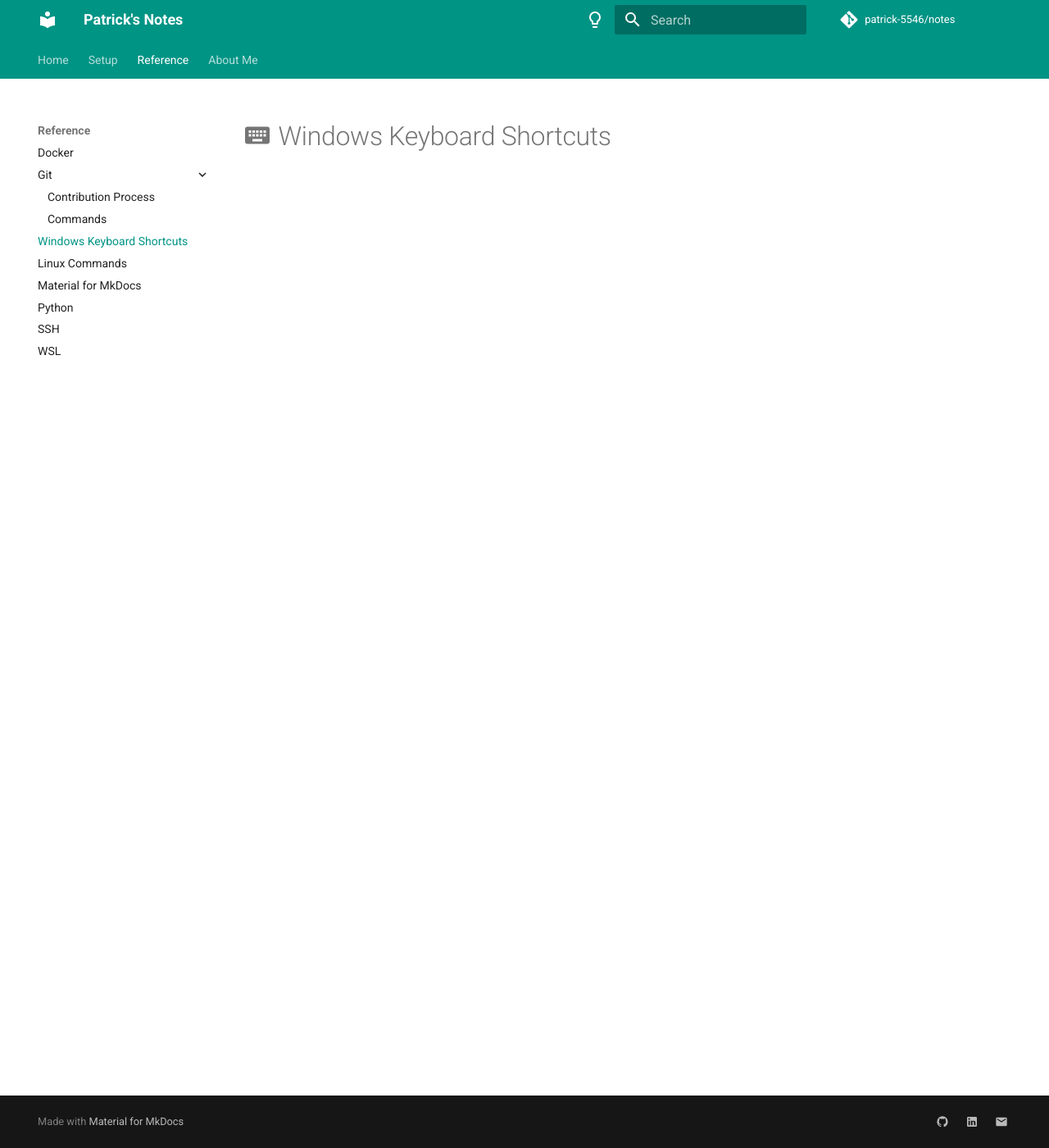
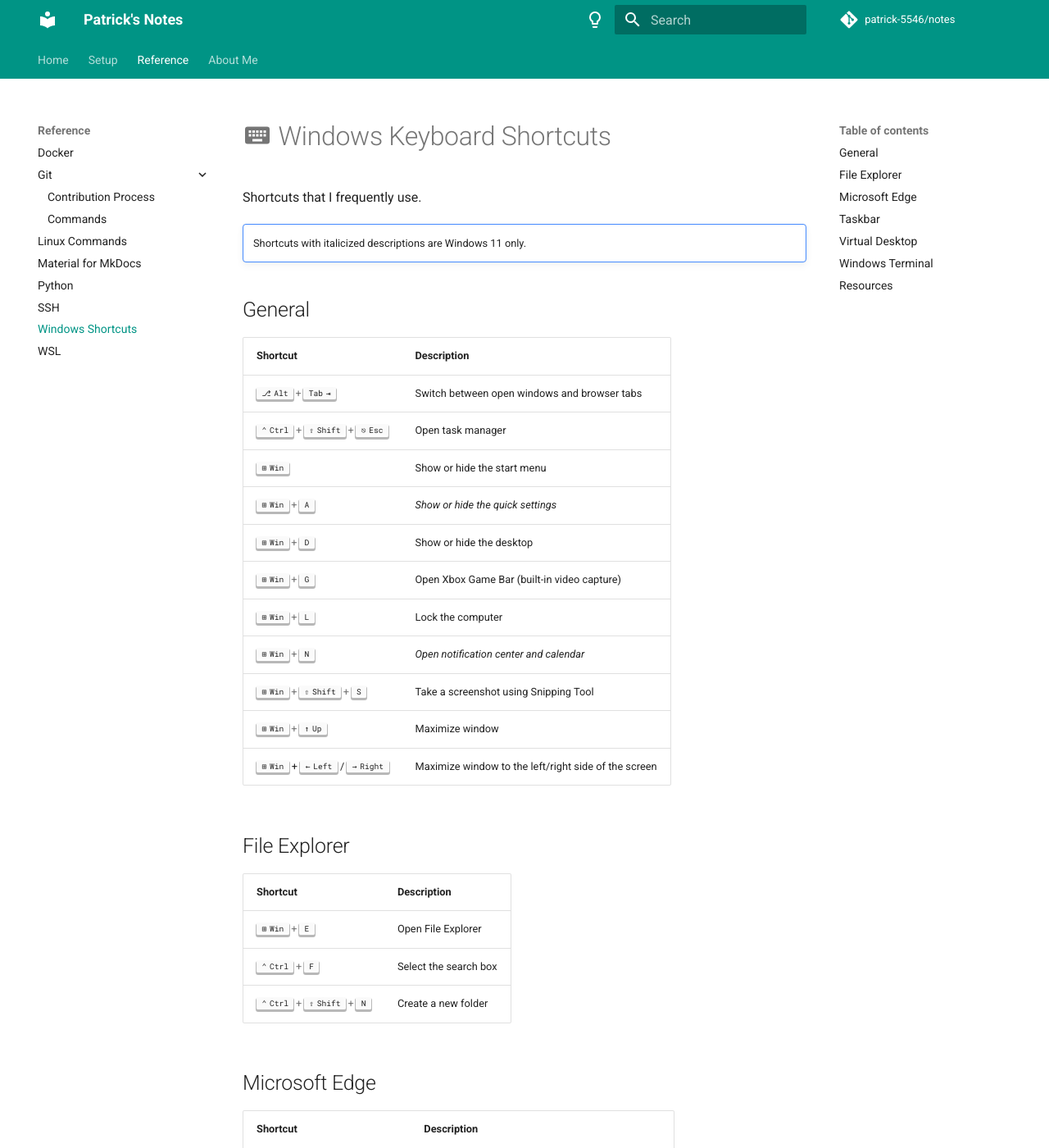
Before and after one commit to patrick-5546/notes, an MkDocs documentation site: the page built from docs/reference/shortcuts.md, in a window 1280 px wide and 1400 px high. Shown: the whole window at 82% size. Built offline with MkDocs 1.6.1 and Material for MkDocs 9.7.7, drawn with Linux system fonts in a browser that asks for light colours; comment, search, counter and statistics services are not loaded; some of the changed text lies outside the part shown.

Commit message:
Write windows shortcuts page

```diff
--- a/docs/reference/shortcuts.md
+++ b/docs/reference/shortcuts.md
@@ -1 +1,73 @@
 # :material-keyboard: Windows Keyboard Shortcuts
+
+Shortcuts that I frequently use.
+
+!!! note ""
+    Shortcuts with italicized descriptions are Windows 11 only.
+
+## General
+
+| Shortcut | Description |
+| -------- | ----------- |
+| ++alt+tab++ | Switch between open windows and browser tabs |
+| ++ctrl+shift+esc++ | Open task manager |
+| ++win++ | Show or hide the start menu |
+| ++win+a++ | *Show or hide the quick settings* |
+| ++win+d++ | Show or hide the desktop |
+| ++win+g++ | Open Xbox Game Bar (built-in video capture) |
+| ++win+l++ | Lock the computer |
+| ++win+n++ | *Open notification center and calendar* |
+| ++win+shift+s++ | Take a screenshot using Snipping Tool |
+| ++win+arrow-up++ | Maximize window |
+| ++win++ + ++arrow-left++ / ++arrow-right++ | Maximize window to the left/right side of the screen |
+
+## File Explorer
+
+| Shortcut | Description |
+| -------- | ----------- |
+| ++win+e++ | Open File Explorer |
+| ++ctrl+f++ | Select the search box |
+| ++ctrl+shift+n++ | Create a new folder |
+
+## Microsoft Edge
+
+| Shortcut | Description |
+| -------- | ----------- |
+| ++ctrl+f++ | Find on page |
+| ++ctrl++ + (++shift++) + ++g++ | Navigate between matches to your Find Bar search |
+| ++ctrl+h++ | Open history |
+| ++ctrl+shift+i++ | Open Developer Tools |
+| ++ctrl+l++ | Select the URL in the address bar to edit |
+| ++ctrl+r++ | Refresh the current tab |
+| ++ctrl+t++ | Open a new tab and switch to it |
+| ++ctrl+w++ | Close the current tab |
+| ++ctrl+shift+w++ | Close the current window |
+| ++ctrl+shift+y++ | Open Collections |
+| ++ctrl+0++ | Reset zoom |
+| ++ctrl++ + ++plus++ / ++minus++ | Adjust zoom |
+| ++ctrl++ + (++shift++) + ++tab++ | Navigate between tabs |
+| ++ctrl++ + left click | Open link in new tab |
+
+## Taskbar
+
+| Shortcut | Description |
+| -------- | ----------- |
+| ++shift++ + left click | Open an instance of an app |
+| ++ctrl+shift++ + left click | Open an app as an administrator |
+
+## Virtual Desktop
+
+| Shortcut | Description |
+| -------- | ----------- |
+| ++win+tab++ | Open task view |
+| ++win+ctrl+d++ | Add a virtual desktop |
+| ++win+ctrl++ + ++arrow-left++ / ++arrow-right++ | Navigate between virtual desktops |
+
+## Windows Terminal
+
+My Windows Terminal Shortcuts can be found in the [Terminal page](../setup/terminal/index.md#windows-terminal-shortcuts).
+
+## Resources
+
+- [Keyboard shortcuts in Windows](https://support.microsoft.com/en-us/windows/keyboard-shortcuts-in-windows-dcc61a57-8ff0-cffe-9796-cb9706c75eec)
+- [Keyboard shortcuts in Microsoft Edge](https://support.microsoft.com/en-us/microsoft-edge/keyboard-shortcuts-in-microsoft-edge-50d3edab-30d9-c7e4-21ce-37fe2713cfad)
--- a/mkdocs.yml
+++ b/mkdocs.yml
@@ -95,12 +95,12 @@
   - Reference:
     - Docker: reference/docker.md
     - Git:
-      - Contribution Process: reference/git/contributing.md
-      - Commands: reference/git/git_features.md
-    - Windows Keyboard Shortcuts: reference/shortcuts.md
+      - Contribution Process: reference/git/git_contributing.md
+      - Commands: reference/git/git_commands.md
     - Linux Commands: reference/linux.md # pipe, chmod, du, export, ls, less (reference aliases)
     - Material for MkDocs: reference/mkdocs.md
     - Python: reference/python.md
     - SSH: reference/ssh.md
+    - Windows Shortcuts: reference/shortcuts.md
     - WSL: reference/wsl.md
   - About Me: https://www.linkedin.com/in/patrick-5546/
```
Also changed, not shown: docs/setup/terminal/index.md (+1 -1 lines), docs/reference/git/git_commands.md (renamed from docs/reference/git/git_features.md), docs/reference/git/git_contributing.md (renamed from docs/reference/git/contributing.md).
